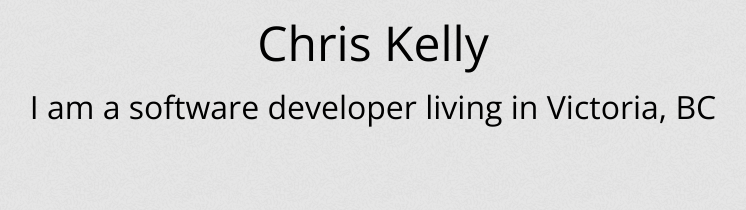
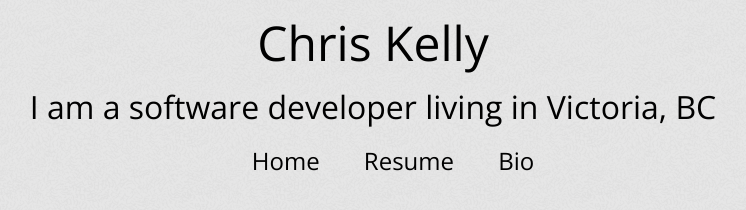
Before and after one commit to cpjk/old-site, a plain HTML site: page index.html in a window 1280 px wide. Shown: the whole page, without its empty margins (267-1013 px from the left). Drawn offline with nearby package versions, Linux system fonts and the light colour scheme.

Commit message:
hover n shit

```diff
--- a/index.html
+++ b/index.html
@@ -3,7 +3,6 @@
     <head>
         <title>Chris Kelly</title>
         <link href="styles.css" type="text/css" rel="stylesheet">
-
         <meta name="description"
             content="I am a Software developer living in Victoria, BC" />
     </head>
@@ -15,8 +14,13 @@
             <div id="bio">
                 I am a software developer living in Victoria, BC
             </div>
-            <div id="link_bar">
-            </div>
+            <div id="navigation">
+                <ul>
+                    <li>Home</li>
+                    <li>Resume</li>
+                    <li>Bio</li>
+                </ul>
+            </div><!-- end of navigation -->
         </div><!-- end of page -->
     </body>
 </html>
--- a/styles.css
+++ b/styles.css
@@ -7,11 +7,12 @@ body {
 #page{
     text-align: center;
     min-width: 800px;
+    font-family: "open sans", sans-serif;
 }
 
 #header {
     margin: 10px auto 10px auto;
-    font-family: "open sans", sans-serif;
+    /*font-family: "open sans", sans-serif;*/
     font-weight: 300;
     font-size: 300%;
 }
@@ -19,7 +20,23 @@ body {
 #bio {
     margin: 10px auto 10px auto;
     width: 800px;
-    font-family: "open sans", sans-serif;
+    /*font-family: "open sans", sans-serif;*/
     font-weight: 300;
     font-size: 200%;
 }
+
+#navigation {
+    margin: 10px auto 10px auto;
+    width: 800px;
+}
+
+li {
+    padding: 20px;
+    font-weight: 300;
+    font-size: 150%;
+    display: inline;
+}
+li:hover{
+    background-color: #0088FF;
+    border
+}
```
